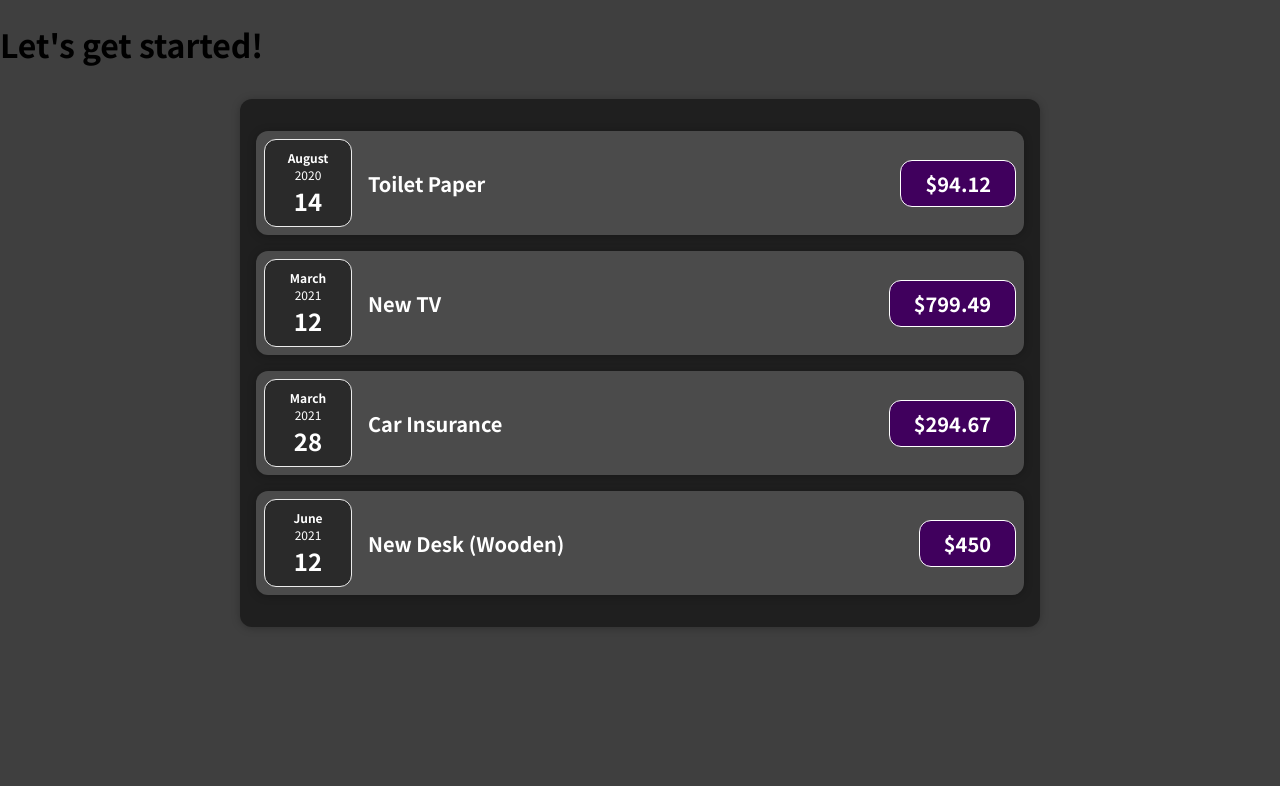
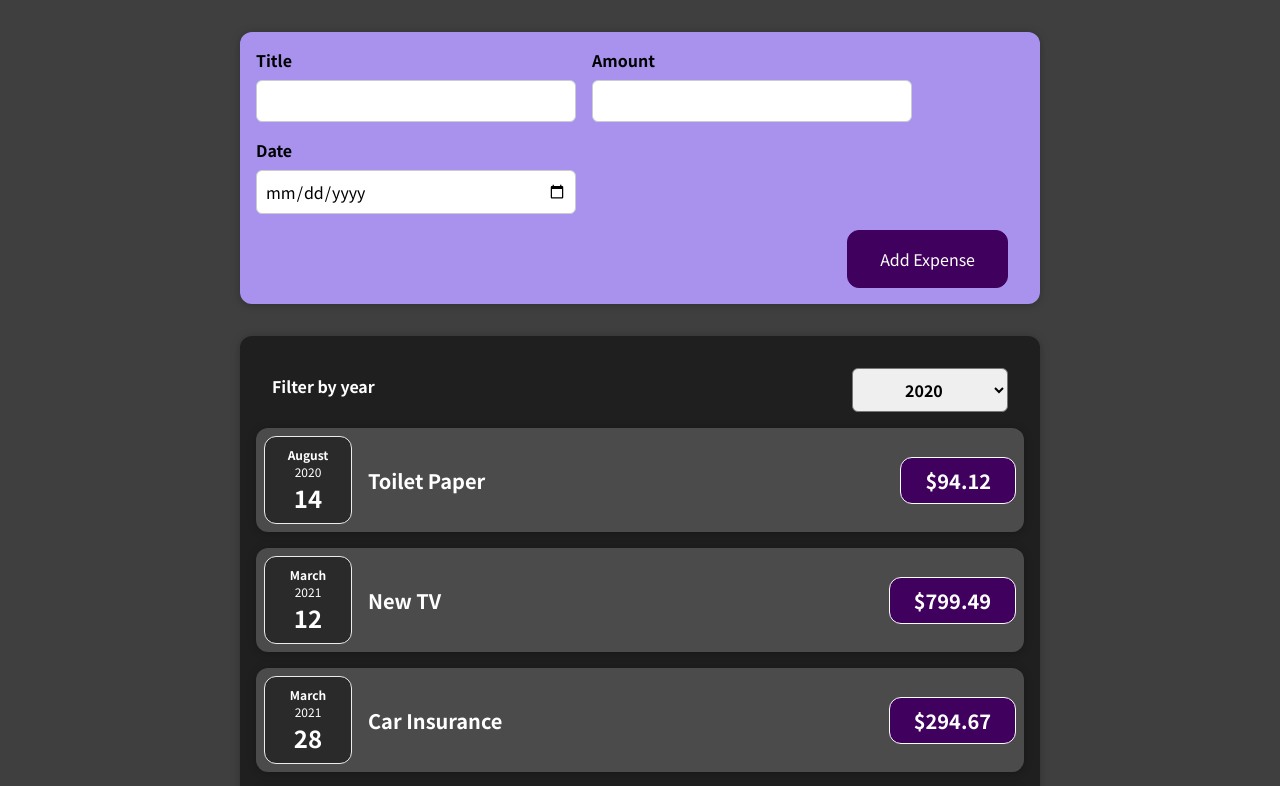
Before and after one commit to AkshayBhuva/react-expense-app, a React (Create React App) app: page / in a window 1280 px wide. Shown: the top 786 px of the page. Built offline with nearby package versions, Linux system fonts and the light colour scheme.

Commit message:
add expense form and filter year dropdown

```diff
--- a/src/App.js
+++ b/src/App.js
@@ -1,4 +1,5 @@
 import Expenses from './components/Expenses//Expenses';
+import NewExpense from './components/NewExpense/NewExpense';
 
 const App = () => {
    const expenses = [
@@ -28,9 +29,14 @@
       },
    ];
 
+   const addExpenseHandler = (expense) => {
+      console.log('In App.js');
+      console.log(expense);
+   };
+
    return (
       <div>
-         <h1>Let's get started!</h1>
+         <NewExpense onAddExpense={addExpenseHandler} />
          <Expenses items={expenses} />
       </div>
    );
--- a/src/components/Expenses/ExpenseItem.js
+++ b/src/components/Expenses/ExpenseItem.js
@@ -3,6 +3,8 @@
 import Card from '../UI/Card';
 
 const ExpenseItem = (props) => {
+   // let title = props.title;
+
    return (
       <Card className='expense-item'>
          <ExpenseDate date={props.date} />
--- a/src/components/Expenses/Expenses.js
+++ b/src/components/Expenses/Expenses.js
@@ -1,15 +1,26 @@
+import { useState } from 'react';
 import Card from '../UI/Card';
 import ExpenseItem from './ExpenseItem';
 import './Expenses.css';
+import ExpensesFilter from './ExpensesFilter';
 
 const Expenses = (props) => {
+   const [filteredYear, setFilteredYear] = useState('2020');
+
+   const filterChangeHandler = (selectedYear) => {
+      setFilteredYear(selectedYear);
+   };
+
    return (
+      <div>
          <Card className='expenses'>
+            <ExpensesFilter selected={filteredYear} onChangeFilter={filterChangeHandler} />
             <ExpenseItem title={props.items[0].title} amount={props.items[0].amount} date={props.items[0].date} />
             <ExpenseItem title={props.items[1].title} amount={props.items[1].amount} date={props.items[1].date} />
             <ExpenseItem title={props.items[2].title} amount={props.items[2].amount} date={props.items[2].date} />
             <ExpenseItem title={props.items[3].title} amount={props.items[3].amount} date={props.items[3].date} />
          </Card>
+      </div>
    );
 };
 
--- /dev/null
+++ b/src/components/Expenses/ExpensesFilter.css
@@ -0,0 +1,24 @@
+.expenses-filter {
+   color: white;
+   padding: 0 1rem;
+}
+
+.expenses-filter__control {
+   display: flex;
+   width: 100%;
+   align-items: center;
+   justify-content: space-between;
+   margin: 1rem 0;
+}
+
+.expenses-filter label {
+   font-weight: bold;
+   margin-bottom: 0.5rem;
+}
+
+.expenses-filter select {
+   font: inherit;
+   padding: 0.5rem 3rem;
+   font-weight: bold;
+   border-radius: 6px;
+}
--- /dev/null
+++ b/src/components/Expenses/ExpensesFilter.js
@@ -0,0 +1,23 @@
+import './ExpensesFilter.css';
+
+const ExpensesFilter = (props) => {
+   const dropdownChangeHandler = (event) => {
+      props.onChangeFilter(event.target.value);
+   };
+
+   return (
+      <div className='expenses-filter'>
+         <div className='expenses-filter__control'>
+            <label>Filter by year</label>
+            <select value={props.selected} onChange={dropdownChangeHandler}>
+               <option value='2022'>2022</option>
+               <option value='2021'>2021</option>
+               <option value='2020'>2020</option>
+               <option value='2019'>2019</option>
+            </select>
+         </div>
+      </div>
+   );
+};
+
+export default ExpensesFilter;
--- /dev/null
+++ b/src/components/NewExpense/ExpenseForm.css
@@ -0,0 +1,26 @@
+.new-expense__controls {
+   display: flex;
+   flex-wrap: wrap;
+   gap: 1rem;
+   margin-bottom: 1rem;
+   text-align: left;
+}
+
+.new-expense__control label {
+   font-weight: bold;
+   margin-bottom: 0.5rem;
+   display: block;
+}
+
+.new-expense__control input {
+   font: inherit;
+   padding: 0.5rem;
+   border-radius: 6px;
+   border: 1px solid #ccc;
+   width: 20rem;
+   max-width: 100%;
+}
+
+.new-expense__actions {
+   text-align: right;
+}
--- /dev/null
+++ b/src/components/NewExpense/ExpenseForm.js
@@ -0,0 +1,79 @@
+import { useState } from 'react';
+import './ExpenseForm.css';
+
+const ExpenseForm = (props) => {
+   const [enteredTitle, setEnteredTitle] = useState('');
+   const [enteredAmount, setEnteredAmount] = useState('');
+   const [enteredDate, setEnteredDate] = useState('');
+   // const [userInput, setUserInput] = useState({
+   //    enteredTitle: '',
+   //    enteredAmount: '',
+   //    setEnteredDate: '',
+   // });
+
+   const titleChangeHandler = (event) => {
+      setEnteredTitle(event.target.value);
+      // setUserInput({
+      //    ...userInput,
+      //    enteredTitle: event.target.value,
+      // });
+      // setUserInput((pervState) => {
+      //    return {
+      //       ...pervState, enteredTitle: event.target.value
+      //    }
+      //  })
+   };
+
+   const amountChangeHandler = (event) => {
+      setEnteredAmount(event.target.value);
+      // setUserInput({
+      //    ...userInput,
+      //    enteredAmount: event.target.value,
+      // });
+   };
+
+   const dateChangeHandler = (event) => {
+      setEnteredDate(event.target.value);
+      // setUserInput({
+      //    ...userInput,
+      //    enteredDate: event.target.value,
+      // });
+   };
+
+   const submitHandler = (event) => {
+      event.preventDefault();
+      const expenseData = {
+         title: enteredTitle,
+         amount: enteredAmount,
+         date: new Date(enteredDate),
+      };
+      props.onSaveExpenseData(expenseData);
+      setEnteredTitle('');
+      setEnteredAmount('');
+      setEnteredDate('');
+   };
+
+   return (
+      <form onSubmit={submitHandler}>
+         <div className='new-expense__controls'>
+            <div className='new-expense__control'>
+               <label>Title</label>
+               <input type='text' value={enteredTitle} onChange={titleChangeHandler} />
+            </div>
+            <div className='new-expense__control'>
+               <label>Amount</label>
+               <input type='number' min='0.01' step='0.01' value={enteredAmount} onChange={amountChangeHandler} />
+            </div>
+            <div className='new-expense__control'>
+               <label>Date</label>
+               <input type='date' min='2019-01-01' step='2022-12-31' value={enteredDate} onChange={dateChangeHandler} />
+            </div>
+         </div>
+         <div className='new-expense__actions'>
+            <button type='submit'>Add Expense</button>
+         </div>
+      </form>
+   );
+};
+
+export default ExpenseForm;
--- /dev/null
+++ b/src/components/NewExpense/NewExpense.css
@@ -0,0 +1,38 @@
+.new-expense {
+   background-color: #a892ee;
+   padding: 1rem;
+   margin: 2rem auto;
+   width: 50rem;
+   max-width: 95%;
+   border-radius: 12px;
+   text-align: center;
+   box-shadow: 0 1px 8px rgba(0, 0, 0, 0.25);
+}
+
+.new-expense button {
+   font: inherit;
+   cursor: pointer;
+   padding: 1rem 2rem;
+   border: 1px solid #40005d;
+   background-color: #40005d;
+   color: white;
+   border-radius: 12px;
+   margin-right: 1rem;
+}
+
+.new-expense button:hover,
+.new-expense button:active {
+   background-color: #510674;
+   border-color: #510674;
+}
+
+.new-expense button.alternative {
+   color: #220131;
+   border-color: transparent;
+   background-color: transparent;
+}
+
+.new-expense button.alternative:hover,
+.new-expense button.alternative:active {
+   background-color: #ddb3f8;
+}
--- /dev/null
+++ b/src/components/NewExpense/NewExpense.js
@@ -0,0 +1,20 @@
+import ExpenseForm from './ExpenseForm';
+import './NewExpense.css';
+
+const NewExpense = (props) => {
+   const saveExpenseDataHandler = (enteredExpenseData) => {
+      const expenseData = {
+         ...enteredExpenseData,
+         id: Math.random().toString(),
+      };
+      props.onAddExpense(expenseData);
+   };
+
+   return (
+      <div className='new-expense'>
+         <ExpenseForm onSaveExpenseData={saveExpenseDataHandler} />
+      </div>
+   );
+};
+
+export default NewExpense;
```
Lines whose indentation alone changed are shown as unchanged.
